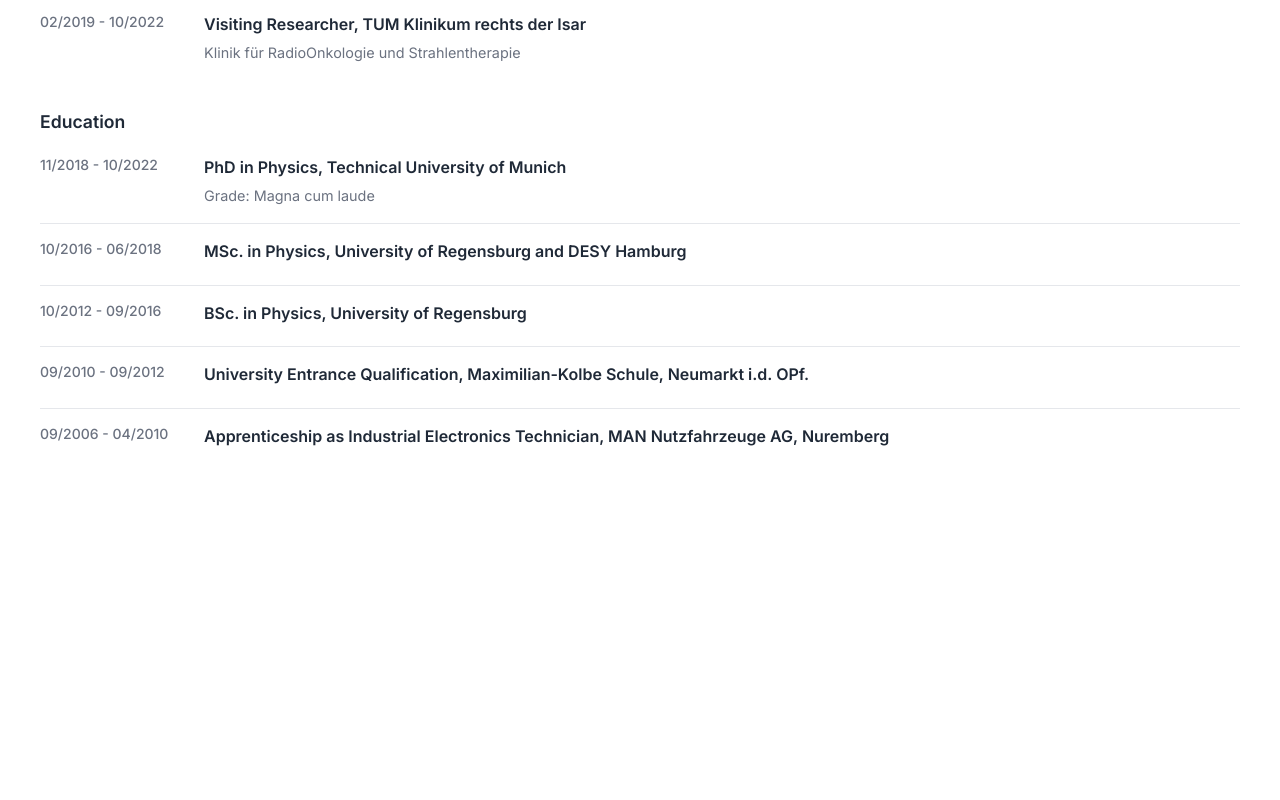
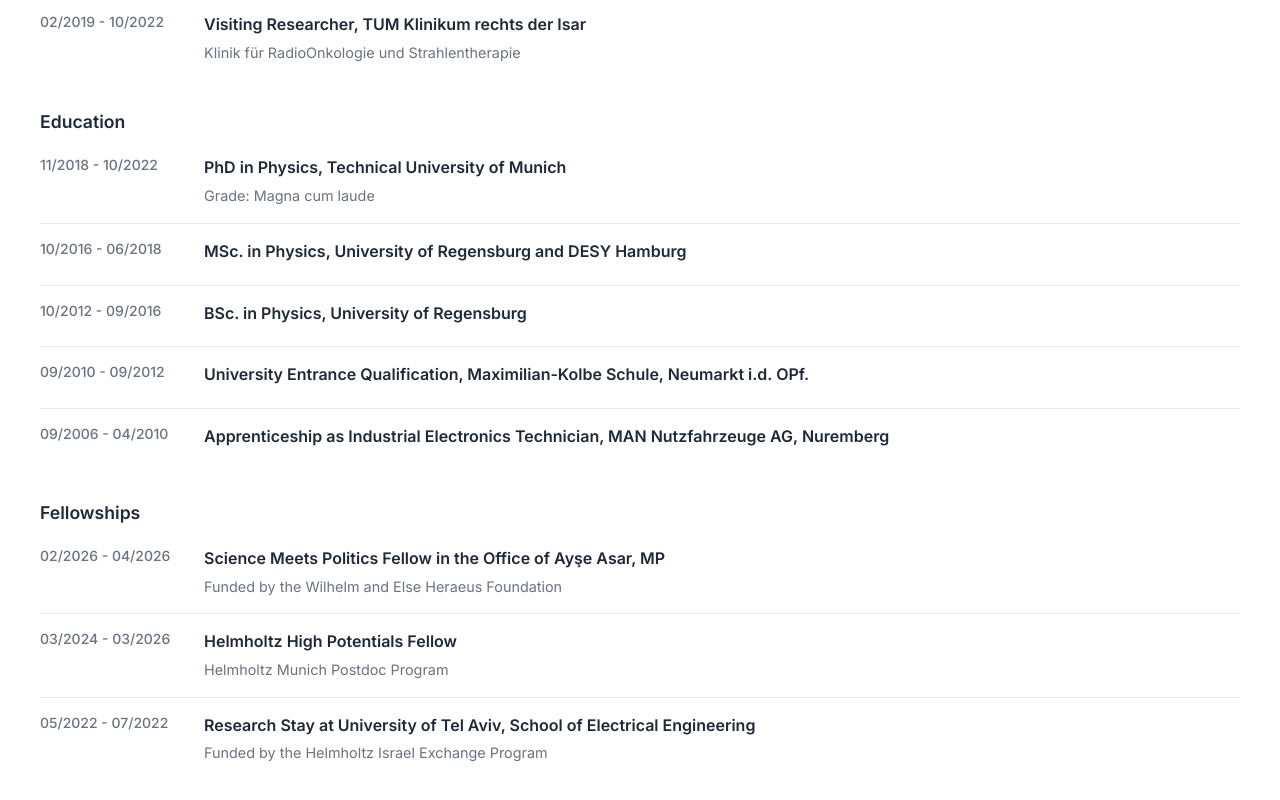
Before and after one commit to LangDaniel/langdaniel.github.io, an Astro site: page / in a window 1280 px wide. Shown: the part 1658-2458 px from the top of the page. Before the commit the page ends 2256 px from the top, so only its background shows below. Built offline with nearby package versions, Linux system fonts and the light colour scheme; Astro itself is replaced by a stand-in of ours.

Commit message:
added fellowships

```diff
--- a/src/content/about.md
+++ b/src/content/about.md
@@ -1,3 +1,3 @@
 I am a postdoctoral researcher at Helmholtz Munich, building machine learning models that push the boundaries of medical imaging.
-My work spans self-supervised learning, dynamic imaging, and domain adaptation, with a focus on making models robust enough for real clinical use.
+My work spans self-supervised learning, dynamic imaging, anomaly detection and domain adaptation, with a focus on making models robust enough for real clinical use.
 I care about steering machine learning toward meaningful, real-world benefit.
--- a/src/data/resume.json
+++ b/src/data/resume.json
@@ -3,7 +3,7 @@
     {
       "timeframe": "11/2022 - Present",
       "title": "Postdoctoral Researcher, Helmholtz Munich",
-      "description": "Institute of Machine Learning in Biomedical Imaging "
+      "description": "Institute of Machine Learning in Biomedical Imaging"
     },
     {
       "timeframe": "11/2022 - Present",
@@ -47,5 +47,22 @@
       "title": "Apprenticeship as Industrial Electronics Technician, MAN Nutzfahrzeuge AG, Nuremberg",
       "description": null
     }
+  ],
+  "fellowships": [
+    {
+      "timeframe": "02/2026 - 04/2026",
+      "title": "Science Meets Politics Fellow in the Office of Ayşe Asar, MP",
+      "description": "Funded by the Wilhelm and Else Heraeus Foundation"
+    },
+    {
+      "timeframe": "03/2024 - 03/2026",
+      "title": "Helmholtz High Potentials Fellow",
+      "description": "Helmholtz Munich Postdoc Program"
+    },
+    {
+      "timeframe": "05/2022 - 07/2022",
+      "title": "Research Stay at University of Tel Aviv, School of Electrical Engineering",
+      "description": "Funded by the Helmholtz Israel Exchange Program"
+    }
   ]
 }
--- a/src/pages/index.astro
+++ b/src/pages/index.astro
@@ -25,7 +25,7 @@ import resume from '../data/resume.json';
 
 		<section id="publications">
 			<h2>Publications</h2>
-			<div>For a comprehensive list have a look on Google Scholar.</div>
+			<div>For a comprehensive list have a look at Google Scholar.</div>
 			<div class="publications-list">
 				{publications.map((pub) => (
 					<PublicationCard {...pub} />
@@ -47,6 +47,14 @@ import resume from '../data/resume.json';
 				<h3>Education</h3>
 				<div class="cv-list">
 					{resume.education.map((entry) => (
+						<CVEntry {...entry} />
+					))}
+				</div>
+			</div>
+			<div class="resume-section">
+				<h3>Fellowships</h3>
+				<div class="cv-list">
+					{resume.fellowships.map((entry) => (
 						<CVEntry {...entry} />
 					))}
 				</div>
```
